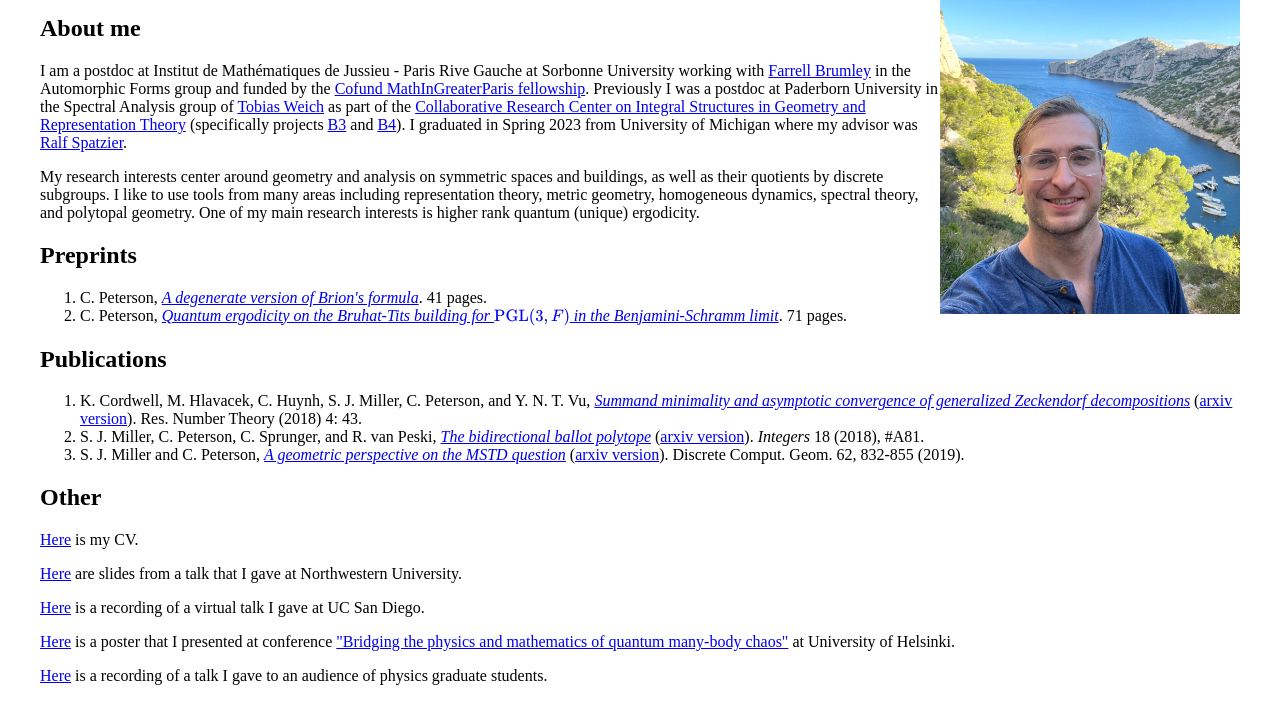
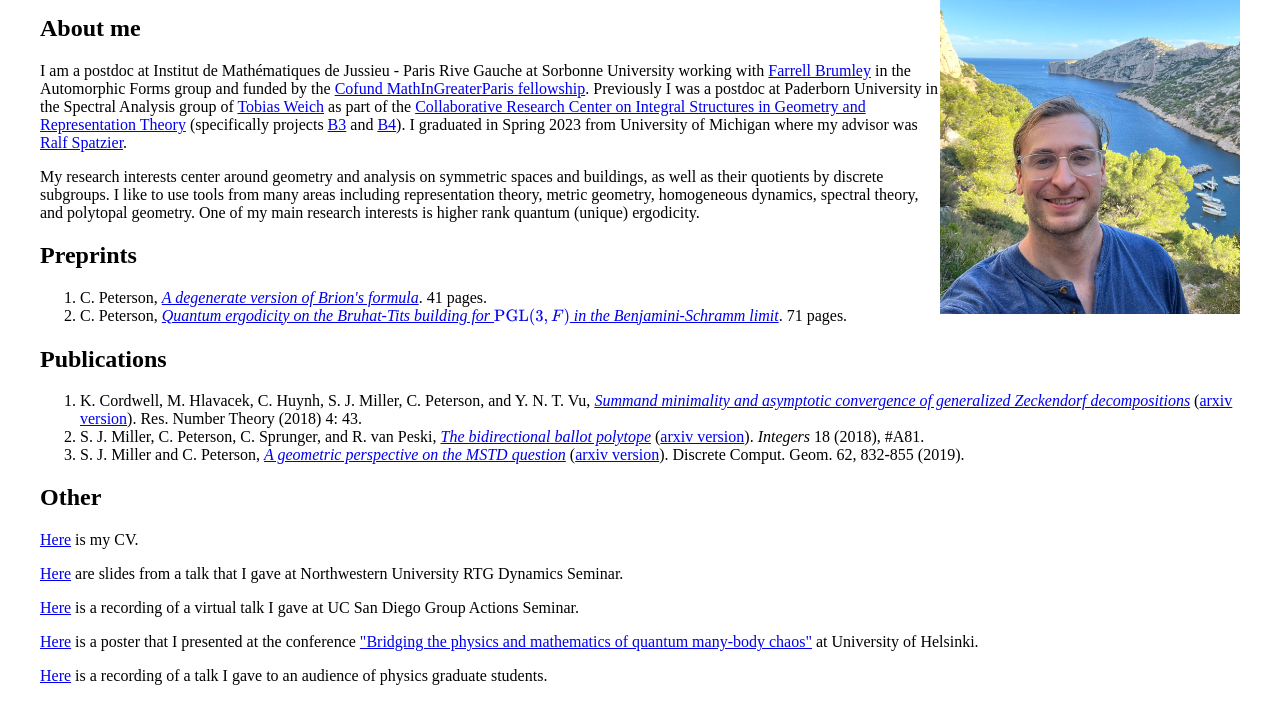
Before and after one commit to clhpeterson1870/clhpeterson1870.github.io, a plain HTML site: page index.html in a window 1280 px wide. Shown: the part 107-812 px from the top of the page. Drawn offline with nearby package versions, Linux system fonts and the light colour scheme; some packages are replaced by stand-ins of ours.

Commit message:
Update index.html

```diff
--- a/index.html
+++ b/index.html
@@ -41,9 +41,9 @@
 
 		<h2>Other</h2>
 		<p> <a href="https://clhpeterson1870.github.io/updated_CV.pdf">Here</a> is my CV.</p>
-		<p> <a href="https://clhpeterson1870.github.io/northwestern_talk.pdf">Here</a> are slides from a talk that I gave at Northwestern University.</p>
-		<p> <a href="https://drive.google.com/file/d/1O62VE0yJoBnlyhQF8CpyqcyWhIZ-GI1z/view">Here</a> is a recording of a virtual talk I gave at UC San Diego.
-		<p> <a href="https://clhpeterson1870.github.io/helsinki_poster.pdf">Here</a> is a poster that I presented at conference <a href="https://www.helsinki.fi/en/conferences/bridging-physics-and-mathematics-quantum-many-body-chaos">"Bridging the physics and mathematics of quantum many-body chaos"</a> at University of Helsinki.</p>
+		<p> <a href="https://clhpeterson1870.github.io/northwestern_talk.pdf">Here</a> are slides from a talk that I gave at Northwestern University RTG Dynamics Seminar.</p>
+		<p> <a href="https://drive.google.com/file/d/1O62VE0yJoBnlyhQF8CpyqcyWhIZ-GI1z/view">Here</a> is a recording of a virtual talk I gave at UC San Diego Group Actions Seminar.
+		<p> <a href="https://clhpeterson1870.github.io/helsinki_poster.pdf">Here</a> is a poster that I presented at the conference <a href="https://www.helsinki.fi/en/conferences/bridging-physics-and-mathematics-quantum-many-body-chaos">"Bridging the physics and mathematics of quantum many-body chaos"</a> at University of Helsinki.</p>
 		<p> <a href="https://www.youtube.com/watch?v=9yLkGWJJM6w">Here</a> is a recording of a talk I gave to an audience of physics graduate students.</p>
 
 	</body>
```
